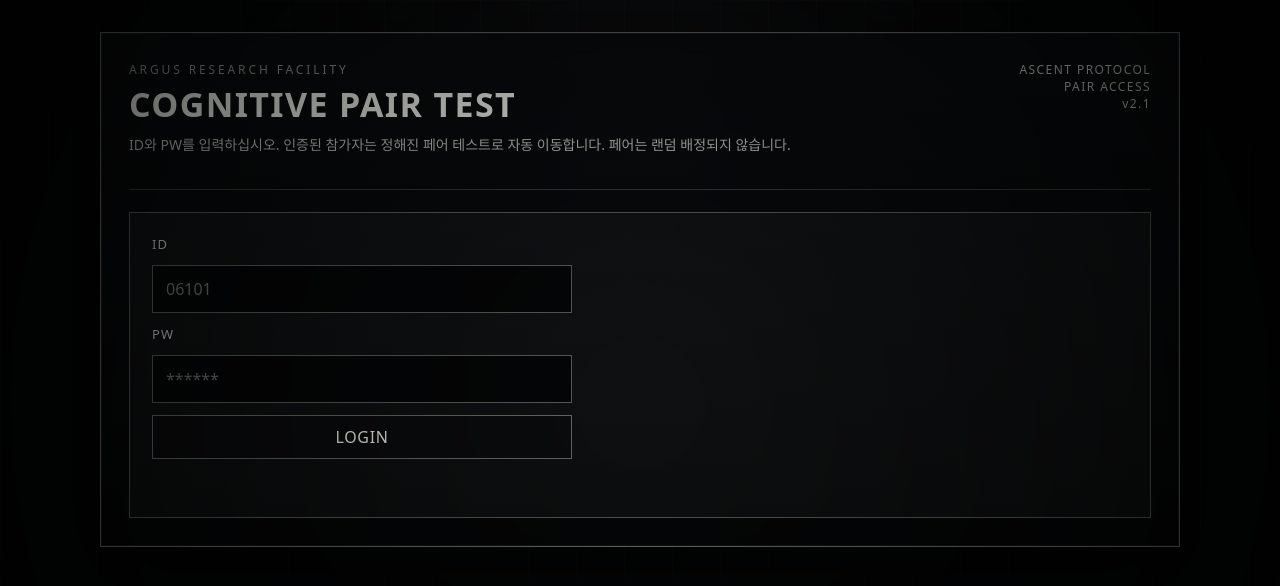
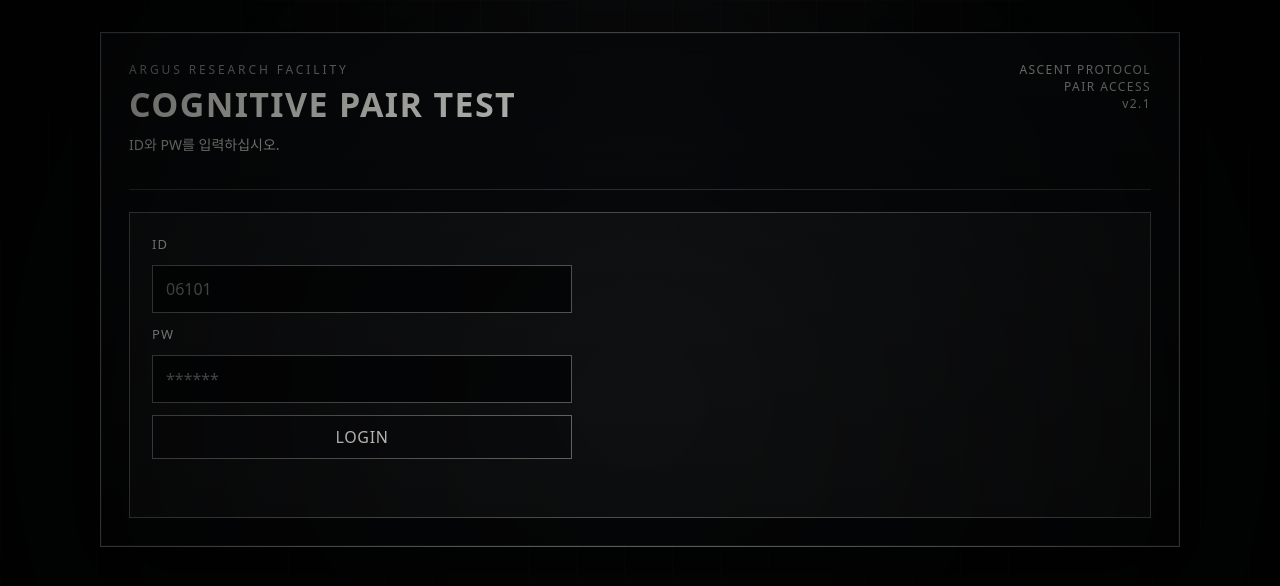
Before and after one commit to LaskiTheia-hub/ASCENT-PROTOCOL, a plain HTML site: page index.html in a window 1280 px wide. Drawn offline with Linux system fonts and the light colour scheme; no server answers.

Commit message:
Add files via upload

```diff
--- a/index.html
+++ b/index.html
@@ -1 +1 @@
-<!doctype html><html lang="ko"><head><meta charset="utf-8"><meta name="viewport" content="width=device-width, initial-scale=1"><title>ARGUS Portal</title><link rel="stylesheet" href="./style.css"></head><body><main class="wrap"><div class="topbar"><div><div class="kicker">ARGUS RESEARCH FACILITY</div><h1>COGNITIVE PAIR TEST</h1><p class="subtitle">ID와 PW를 입력하십시오. 인증된 참가자는 정해진 페어 테스트로 자동 이동합니다. 페어는 랜덤 배정되지 않습니다.</p></div><div class="status">ASCENT PROTOCOL<br>PAIR ACCESS<br>v2.1</div></div><section id="loginView" class="loginbox"><div class="formrow"><label for="loginId">ID</label><input id="loginId" placeholder="06101" inputmode="numeric"><label for="loginPw">PW</label><input id="loginPw" type="password" placeholder="******"><button id="loginBtn">LOGIN</button></div><div id="loginMsg" class="msg"></div></section><section id="loadingView" class="panel hidden">인증 상태 확인 중입니다.</section></main><script type="module" src="./login.js"></script></body></html>
+<!doctype html><html lang="ko"><head><meta charset="utf-8"><meta name="viewport" content="width=device-width, initial-scale=1"><title>ARGUS Portal</title><link rel="stylesheet" href="./style.css"></head><body><main class="wrap"><div class="topbar"><div><div class="kicker">ARGUS RESEARCH FACILITY</div><h1>COGNITIVE PAIR TEST</h1><p class="subtitle">ID와 PW를 입력하십시오.</p></div><div class="status">ASCENT PROTOCOL<br>PAIR ACCESS<br>v2.1</div></div><section id="loginView" class="loginbox"><div class="formrow"><label for="loginId">ID</label><input id="loginId" placeholder="06101" inputmode="numeric"><label for="loginPw">PW</label><input id="loginPw" type="password" placeholder="******"><button id="loginBtn">LOGIN</button></div><div id="loginMsg" class="msg"></div></section><section id="loadingView" class="panel hidden">인증 상태 확인 중입니다.</section></main><script type="module" src="./login.js"></script></body></html>
```
Also changed, not shown: login.html (+1 -1 lines).
